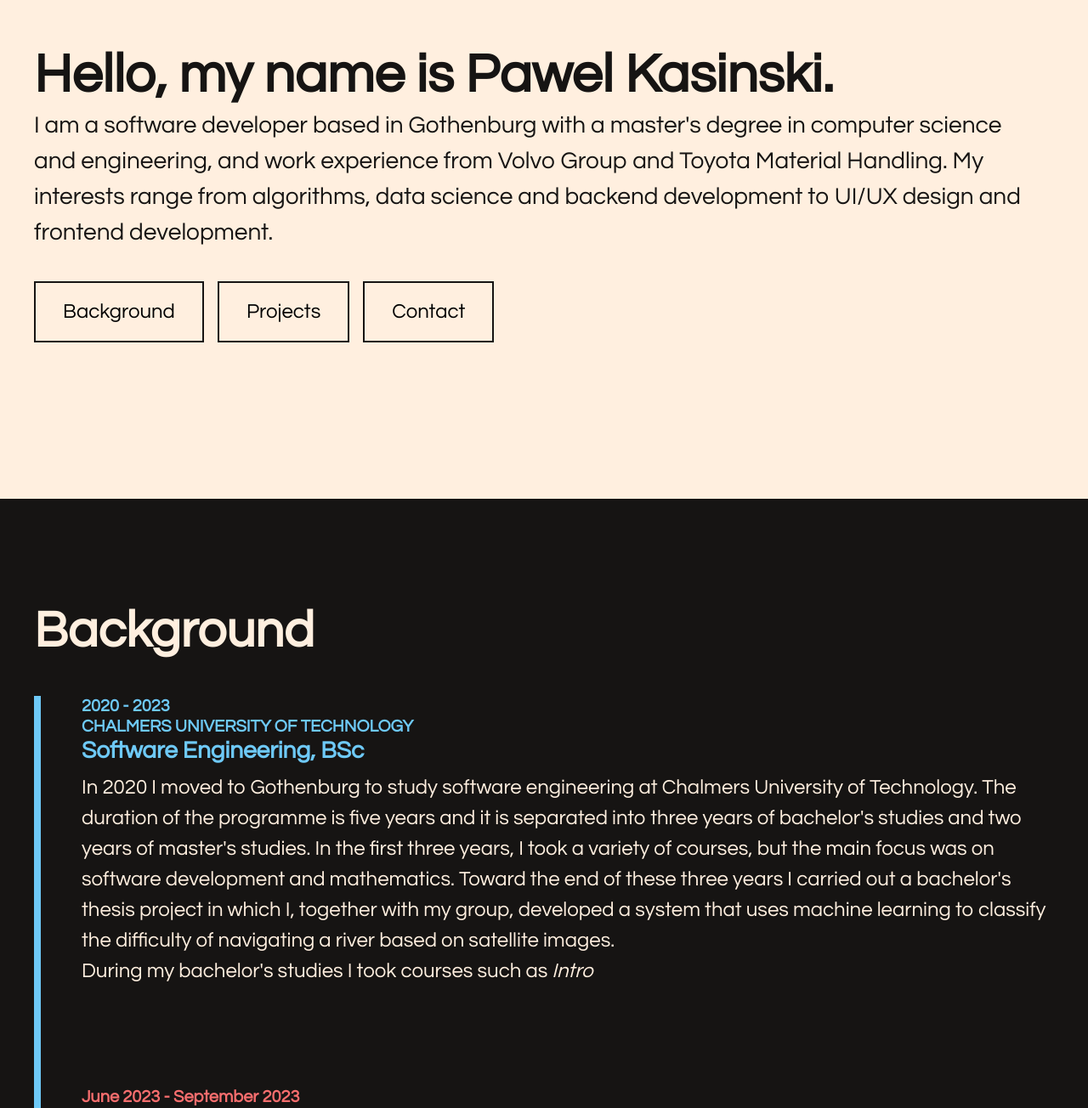
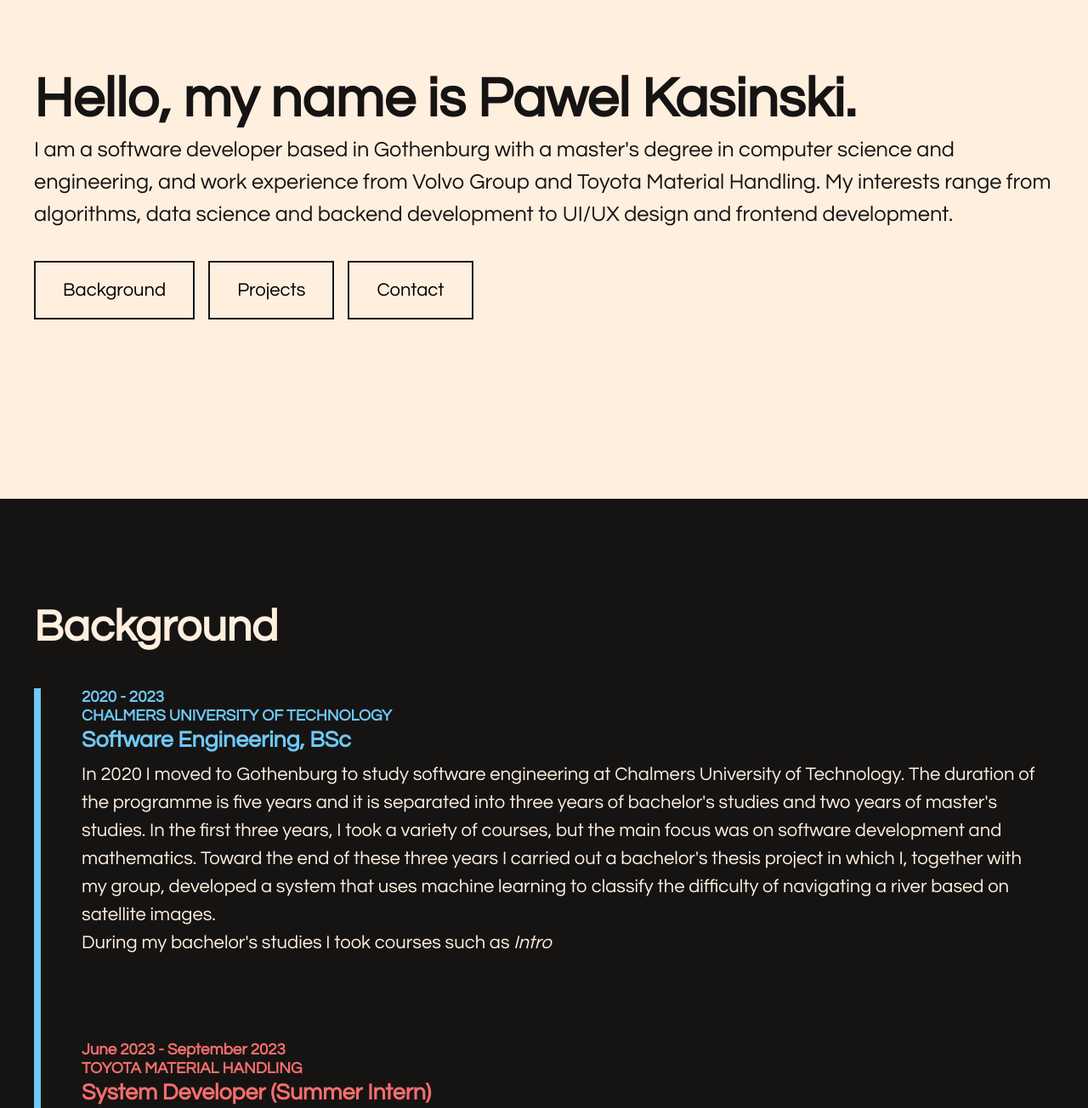
Before and after one commit to pkasinski/portfolio, a React (Vite) app: page / in a window 1280 px wide. Shown: the part 133-1437 px from the top of the page at 85% size. Built offline with nearby package versions, Linux system fonts and the light colour scheme.

Commit message:
Adjust how text and buttons scale with clamp

```diff
--- a/src/App.css
+++ b/src/App.css
@@ -20,6 +20,8 @@ body {
   --persian-pink: #f986d2;
   --saffron: #f7c96e;
   --screamin-green: #6ef76e;
+  --min-vw: 3.75;
+  --max-vw: 17.1;
 }
 
 section {
@@ -42,15 +44,42 @@ a:hover {
 }
 
 .text-title {
-  font-size: clamp(2.25rem, 5vw, 5rem);
+  --min-size: 2.25 * 16;
+  --max-size: 5 * 16;
+  --slope: (var(--max-size) - var(--min-size)) / (var(--max-vw) - var(--min-vw));
+  --y-intercept: (var(--min-size) - var(--min-vw) * var(--slope));
+
+  font-size: clamp(
+    2.25rem,
+    calc(var(--slope) * 1vw + var(--y-intercept) * 1px),
+    5rem
+  );
 }
 
 .text-undertitle {
-  font-size: clamp(1.25rem, 5vw, 1.75rem);
+  --min-size: 1.25 * 16;
+  --max-size: 1.75 * 16;
+  --slope: (var(--max-size) - var(--min-size)) / (var(--max-vw) - var(--min-vw));
+  --y-intercept: (var(--min-size) - var(--min-vw) * var(--slope));
+
+  font-size: clamp(
+    1.25rem,
+    calc(var(--slope) * 1vw + var(--y-intercept) * 1px),
+    1.75rem
+  );
 }
 
 .text-section-title {
-  font-size: clamp(2.25rem, 5vw, 3.75rem);
+  --min-size: 2.25 * 16;
+  --max-size: 3.75 * 16;
+  --slope: (var(--max-size) - var(--min-size)) / (var(--max-vw) - var(--min-vw));
+  --y-intercept: (var(--min-size) - var(--min-vw) * var(--slope));
+
+  font-size: clamp(
+    2.25rem,
+    calc(var(--slope) * 1vw + var(--y-intercept) * 1px),
+    3.75rem
+  );
 }
 
 .heading {
@@ -62,16 +91,51 @@ a:hover {
   font-size: 1.75rem;
 }
 
+.text-big-responsive {
+  --min-size: 1.5 * 16;
+  --max-size: 1.75 * 16;
+  --slope: (var(--max-size) - var(--min-size)) / (var(--max-vw) - var(--min-vw));
+  --y-intercept: (var(--min-size) - var(--min-vw) * var(--slope));
+
+  font-size: clamp(
+    1.5rem,
+    calc(var(--slope) * 1vw + var(--y-intercept) * 1px),
+    1.75rem
+  );
+}
+
 .text-medium {
   font-size: 1.5rem;
 }
 
 .text-medium-responsive {
-  font-size: clamp(1.25rem, 4vw, 1.5rem);
+  --min-size: 1.125 * 16;
+  --max-size: 1.5 * 16;
+  --slope: (var(--max-size) - var(--min-size)) / (var(--max-vw) - var(--min-vw));
+  --y-intercept: (var(--min-size) - var(--min-vw) * var(--slope));
+
+  font-size: clamp(
+    1.125rem,
+    calc(var(--slope) * 1vw + var(--y-intercept) * 1px),
+    1.5rem
+  );
 }
 
 .text-small {
   font-size: 1.25rem;
+}
+
+.text-small-responsive {
+  --min-size: 1 * 16;
+  --max-size: 1.25 * 16;
+  --slope: (var(--max-size) - var(--min-size)) / (var(--max-vw) - var(--min-vw));
+  --y-intercept: (var(--min-size) - var(--min-vw) * var(--slope));
+
+  font-size: clamp(
+    1rem,
+    calc(var(--slope) * 1vw + var(--y-intercept) * 1px),
+    1.25rem
+  );
 }
 
 footer {
--- a/src/components/Background.css
+++ b/src/components/Background.css
@@ -118,15 +118,19 @@
   color: var(--screamin-green);
 }
 
-/* Set the minimum height so that it will be 2lh when the viewport width is 1710, and 5lh when the viewport width is 375. */
-.bsc-courses {
-  display: inline-block;
-  min-height: clamp(2lh, calc(-8.08989vw + 210.33708px), 5lh);
-}
-
+.bsc-courses,
 .msc-courses {
   display: inline-block;
-  min-height: clamp(2lh, calc(-8.08989vw + 210.33708px), 5lh);
+  --min-size: 4 * 27;
+  --max-size: 2 * 36;
+  --slope: (var(--max-size) - var(--min-size)) / (var(--max-vw) - var(--min-vw));
+  --y-intercept: (var(--min-size) - var(--min-vw) * var(--slope));
+
+  min-height: clamp(
+    2lh,
+    calc(var(--slope) * 1vw + var(--y-intercept) * 1px),
+    4lh
+  );
 }
 
 .background .typewriter .text {
--- a/src/components/Experience.tsx
+++ b/src/components/Experience.tsx
@@ -15,9 +15,9 @@ export default function Experience({
 }: ExperienceProps) {
   return (
     <div className={className}>
-      <p className="heading text-small">{timeSpan}</p>
-      <p className="heading text-small">{organization}</p>
-      <p className="heading text-big">{role}</p>
+      <p className="heading text-small-responsive">{timeSpan}</p>
+      <p className="heading text-small-responsive">{organization}</p>
+      <p className="heading text-big-responsive">{role}</p>
       <p className="description-text text-medium-responsive">{children}</p>
     </div>
   );
--- a/src/components/Project.css
+++ b/src/components/Project.css
@@ -153,7 +153,16 @@
 }
 
 .project-dialog .title {
-  font-size: clamp(1.5rem, 3vw, 2.5rem);
+  --min-size: 1.5 * 16;
+  --max-size: 2.5 * 16;
+  --slope: (var(--max-size) - var(--min-size)) / (var(--max-vw) - var(--min-vw));
+  --y-intercept: (var(--min-size) - var(--min-vw) * var(--slope));
+
+  font-size: clamp(
+    1.5rem,
+    calc(var(--slope) * 1vw + var(--y-intercept) * 1px),
+    2.5rem
+  );
   margin-left: 16px;
 }
 
@@ -195,8 +204,17 @@
 }
 
 .project-dialog .button-container button {
-  width: clamp(48px, 7vw, 72px);
-  height: clamp(48px, 7vw, 72px);
+  --min-size: 48;
+  --max-size: 72;
+  --slope: (var(--max-size) - var(--min-size)) / (var(--max-vw) - var(--min-vw));
+  --y-intercept: (var(--min-size) - var(--min-vw) * var(--slope));
+
+  width: clamp(48px, calc(var(--slope) * 1vw + var(--y-intercept) * 1px), 72px);
+  height: clamp(
+    48px,
+    calc(var(--slope) * 1vw + var(--y-intercept) * 1px),
+    72px
+  );
   background-color: var(--night);
   opacity: 0.5;
   color: var(--antique-white);
@@ -208,7 +226,16 @@
 }
 
 .project-dialog .button-container .material-symbols-outlined {
-  font-size: clamp(24px, 3vw, 36px);
+  --min-size: 24;
+  --max-size: 36;
+  --slope: (var(--max-size) - var(--min-size)) / (var(--max-vw) - var(--min-vw));
+  --y-intercept: (var(--min-size) - var(--min-vw) * var(--slope));
+
+  font-size: clamp(
+    24px,
+    calc(var(--slope) * 1vw + var(--y-intercept) * 1px),
+    36px
+  );
 }
 
 .project-dialog a {
```
